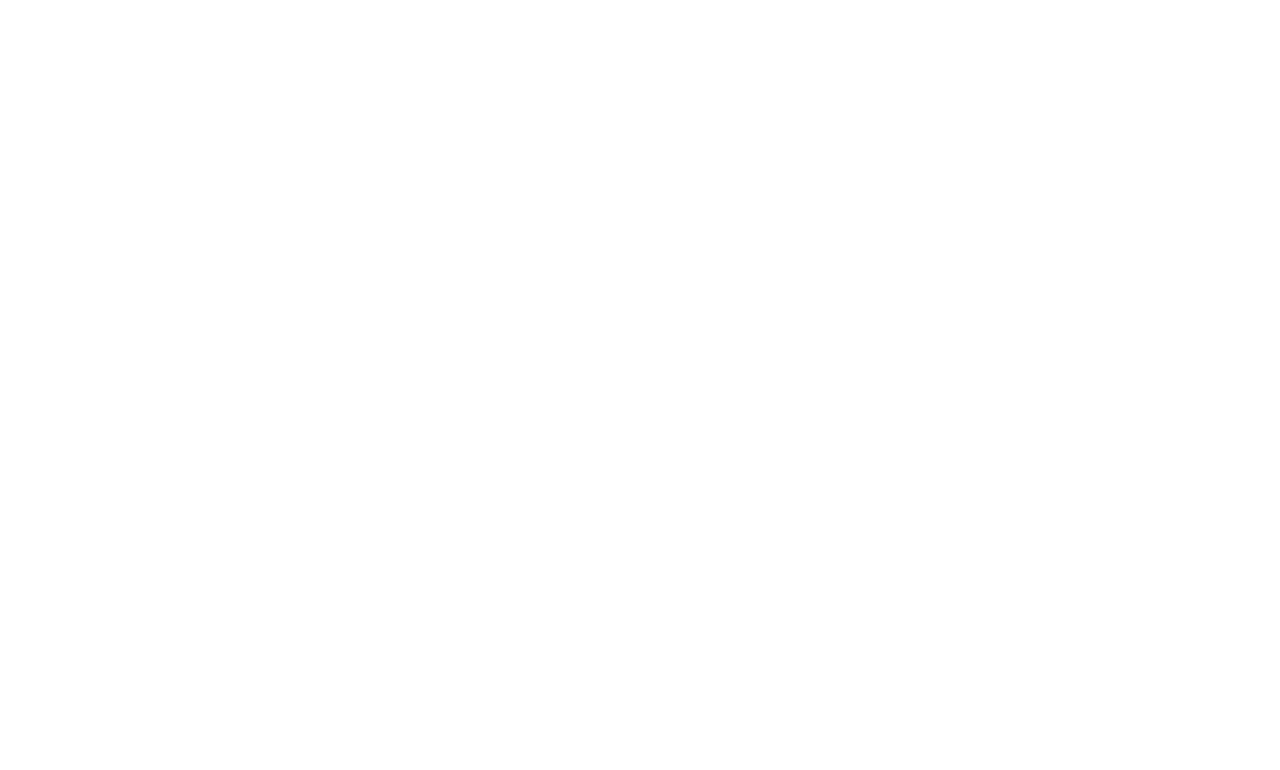
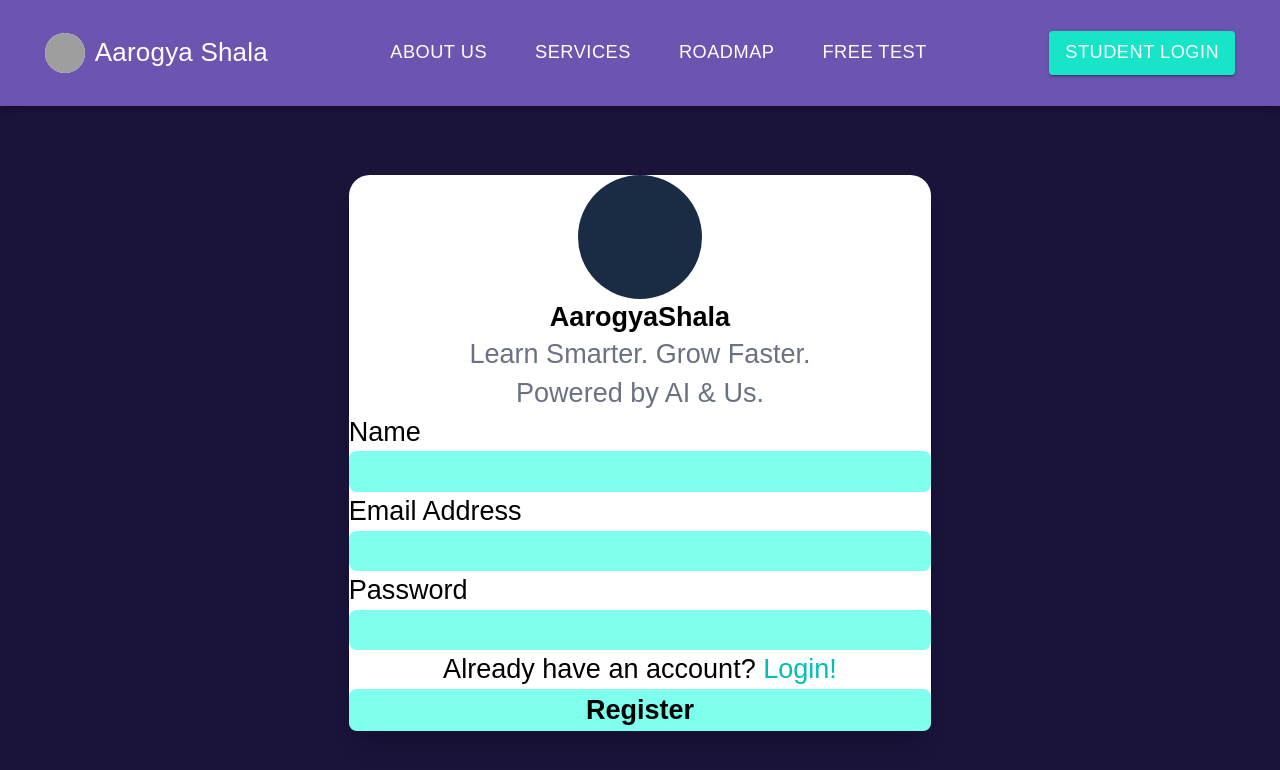
Before and after one commit to riya-rjha/Hack-SkillShala, a React (Vite) app in the folder client/: page /signup in a window 1280 px wide. Before the commit this address had no page. Shown: the top 770 px of the page. Built offline with nearby package versions, Linux system fonts and the light colour scheme; grey boxes are pictures that could not be loaded.

Commit message:
Added Roadmap & Auth UI

```diff
--- a/client/package.json
+++ b/client/package.json
@@ -18,11 +18,12 @@
     "@react-three/drei": "^10.0.6",
     "@react-three/fiber": "^9.1.2",
     "@tailwindcss/vite": "^4.1.4",
+    "axios": "^1.9.0",
     "framer-motion": "^12.7.4",
     "monaco-editor": "^0.52.2",
     "react": "^19.0.0",
     "react-dom": "^19.0.0",
-    "react-router-dom": "^7.5.2",
+    "react-router-dom": "^7.5.3",
     "tailwindcss": "^4.1.4",
     "three": "^0.175.0"
   },
--- a/client/src/App.jsx
+++ b/client/src/App.jsx
@@ -7,6 +7,8 @@ import MainContent from "./components/MainContent.jsx";
 import Footer from "./components/Footer.jsx";
 import Roadmap from "./components/Roadmap.jsx";
 import CodeEditor from "./components/CodeEditor.jsx";
+import LoginPage from "./pages/Login.jsx";
+import SignupPage from "./pages/SignupPage.jsx";
 
 const App = () => {
   return (
@@ -26,6 +28,8 @@ const App = () => {
         }
       />
       <Route path="/test" element={<CodeEditor />} />
+      <Route path="/login" element={<LoginPage />} />
+      <Route path="/signup" element={<SignupPage />} />
     </Routes>
   );
 };
--- a/client/src/components/Navbar.jsx
+++ b/client/src/components/Navbar.jsx
@@ -15,9 +15,9 @@ import {
 } from "@mui/material";
 import MenuIcon from "@mui/icons-material/Menu";
 import "./Navbar.css";
+import {Link} from "react-router-dom";
 
 const Navbar = () => {
-
   const [drawerOpen, setDrawerOpen] = useState(false);
   const theme = useTheme();
   const isMobile = useMediaQuery(theme.breakpoints.down("md"));
@@ -54,9 +54,11 @@ const Navbar = () => {
           {/* Right - Login & Hamburger Menu */}
           <Box className="login-box">
             {!isMobile ? (
+              <Link to='/login'>
               <Button variant="contained" className="login-button">
                 Student Login
               </Button>
+              </Link>
             ) : (
               <IconButton
                 edge="end"
--- a/client/src/components/Roadmap.css
+++ b/client/src/components/Roadmap.css
@@ -1,4 +1,4 @@
-.roadmap{
+.roadmap-container{
   background-color:#17153A;
   color:#fff;
   align-items: center;
@@ -7,7 +7,32 @@
   width: 100%;
   overflow-x: auto;
 }
-.roadmap h1 u{
+.description{
+  display: flex;
+  flex-direction: column;
+  text-align: center;
+  align-items: center;
+  margin:0 auto;
+  width: 80%;
+}
+.roadmap-container h1 u{
   font-size: 2rem;
-  margin-bottom: 1rem;
 }
+.description-text{
+  margin: 1rem !important;
+}
+.description-text span{
+  color: #18E4C7;
+  font-weight: bold;
+}
+.description-image-container{
+  overflow: hidden;
+  display: flex;
+  justify-content: center;
+  align-items: center;
+  margin: 2rem 0;
+}
+.description-image-container img{
+  height: 30rem;
+  width: 100%;
+}
--- a/client/src/components/Roadmap.jsx
+++ b/client/src/components/Roadmap.jsx
@@ -1,8 +1,10 @@
-import React from 'react'
+import React from "react";
+import { Box, Typography, Button } from "@mui/material";
 import { useRef } from "react";
 import { motion } from "framer-motion";
 import RoadmapStep from "./RoadmapStep";
 import "./Roadmap.css";
+import DescriptionImage from "../assets/description-img-1.jpg"; // your existing CSS for the roadmap
 import Image1 from "../assets/roadmap-img-1.png"; // your existing CSS for the roadmap
 import Image2 from "../assets/roadmap-img-2.png"; // your existing CSS for the roadmap
 import Image3 from "../assets/roadmap-img-3.png"; // your existing CSS for the roadmap
@@ -39,6 +41,7 @@ const Roadmap = () => {
   );
 
   return (
+    <div className="roadmap-container">
       <div className="roadmap">
         <h1>
           <u>THE GROWTH ROADMAP</u>
@@ -46,9 +49,9 @@ const Roadmap = () => {
         <svg
           width="100%"
           height="auto"
-        viewBox="0 0 1500 1400"
+          viewBox="0 0 1500 1000"
           preserveAspectRatio="xMidYMid meet"
-        style={{ display: "block"}}
+          style={{ display: "block" }}
         >
           <motion.path
             ref={pathRef}
@@ -89,7 +92,7 @@ const Roadmap = () => {
                   width: "100%",
                   padding: "4px",
                   background: "#18E4C7",
-                border:"5px solid #fff",
+                  border: "5px solid #fff",
                   borderRadius: "8px",
                 }}
               >
@@ -127,6 +130,37 @@ const Roadmap = () => {
           ))}
         </svg>
       </div>
+
+      <div className="description">
+        <h1>
+          <u>Demotivated & Unemployed?</u>
+        </h1>
+        <Box className="description-image-container">
+          <img
+            src={DescriptionImage} alt="Description Image"
+          />
+        </Box>
+        <Box>
+          <Typography variant="body1" className="description-text">
+            Feeling stuck or unsure of your next step? We’ve got exactly what
+            you need, tailored to your situation — No fees, no payments,
+            absolutely <span>FREE!</span> Take a Skill based test today & know
+            where you stand. And if required,
+            <span> We & Ai are there to assist you!!</span>
+          </Typography>
+          <Button
+            variant="contained"
+            sx={{
+              backgroundColor: "#18E4C7",
+              color: "black",
+              fontWeight: "800",
+            }}
+          >
+            FREE Skill Assessment
+          </Button>
+        </Box>
+      </div>
+    </div>
   );
 };
 
--- a/client/src/pages/Login.jsx
+++ b/client/src/pages/Login.jsx
@@ -0,0 +1,81 @@
+import React, { useState } from "react";
+import { useNavigate } from "react-router-dom";
+import axios from "axios";
+import Navbar from "../components/Navbar";
+
+const LoginPage = () => {
+  const navigate = useNavigate();
+  const [email, setEmail] = useState("");
+  const [password, setPassword] = useState("");
+
+  const handleLogin = async (e) => {
+    e.preventDefault();
+    try {
+      const response = await axios.post("http://localhost:8080/user/login", {
+        email,
+        password,
+      });
+      localStorage.setItem("token", response.data.token);
+      navigate("/");
+    } catch (e) {
+      alert("Service Down");
+      console.log(e);
+    }
+  };
+
+  return (
+    <div className="min-h-screen bg-[#1A1440] flex flex-col font-['Montserrat_Alternates']">
+      {/* Navbar */}
+      <Navbar />
+
+      {/* Login Card */}
+      <div className="flex-grow flex items-center justify-center px-4">
+        <div className="bg-white rounded-xl shadow-lg p-8 w-full max-w-md text-center">
+          <div className="w-24 h-24 mx-auto bg-[#1A2B4C] rounded-full mb-4"></div>
+          <h2 className="text-2xl font-bold mb-1">AarogyaShala</h2>
+          <p className="text-gray-600 mb-6 text-sm">
+            Learn Smarter. Grow Faster. Powered by AI & Us.
+          </p>
+
+          <form className="space-y-4 text-left" onSubmit={handleLogin}>
+            <div>
+              <label className="block text-sm font-medium mb-1">
+                Email Address
+              </label>
+              <input
+                type="email"
+                onChange={(e) => setEmail(e.target.value)}
+                className="w-full p-3 rounded-md bg-[#7fffee] text-black placeholder-gray-700 focus:outline-none"
+              />
+            </div>
+            <div>
+              <label className="block text-sm font-medium mb-1">Password</label>
+              <input
+                type="password"
+                onChange={(e) => setPassword(e.target.value)}
+                className="w-full p-3 rounded-md bg-[#7fffee] text-black placeholder-gray-700 focus:outline-none"
+              />
+            </div>
+            <p className="text-sm">
+              Don’t have an account?{" "}
+              <span
+                onClick={() => navigate("/signup")}
+                className="text-teal-500 font-semibold cursor-pointer hover:underline"
+              >
+                Register!
+              </span>
+            </p>
+            <button
+              type="submit"
+              className="w-full bg-[#7fffee] text-black font-bold py-3 rounded-md hover:bg-teal-200 transition"
+            >
+              Login
+            </button>
+          </form>
+        </div>
+      </div>
+    </div>
+  );
+};
+
+export default LoginPage;
--- /dev/null
+++ b/client/src/pages/SignupPage.jsx
@@ -0,0 +1,102 @@
+import React, { useState } from "react";
+import Navbar from "../components/Navbar";
+import { useNavigate } from "react-router-dom";
+import axios from "axios";
+
+const RegisterPage = () => {
+  const navigate = useNavigate();
+
+  const [name, setName] = useState("");
+  const [password, setPassword] = useState("");
+  const [email, setEmail] = useState("");
+
+  const handleSubmit = async (e) => {
+    e.preventDefault();
+    try {
+      console.log(name, email, password);
+      const response = await axios.post("http://localhost:8080/user/signup", {
+        name,
+        email,
+        password,
+      });
+      console.log(response);
+      localStorage.setItem("token", response.data.token);
+      navigate("/");
+    } catch (e) {
+      alert("Service Down");
+      console.log(e);
+    }
+  };
+  return (
+    <div className="h-screen bg-[#1a133a] text-white flex flex-col font-['Montserrat_Alternates']">
+      {/* Navbar */}
+      <Navbar />
+
+      {/* Registration Form - flex-grow area */}
+      <div className="flex-1 flex items-center justify-center px-4">
+        <div className="bg-white text-black w-full max-w-md rounded-2xl shadow-xl p-8">
+          <div className="flex flex-col items-center mb-6">
+            <div className="w-24 h-24 rounded-full bg-[#1a2b44] mb-4" />
+            <h2 className="text-2xl font-bold">AarogyaShala</h2>
+            <p className="text-center text-gray-500 text-sm mt-1">
+              Learn Smarter. Grow Faster. <br /> Powered by AI & Us.
+            </p>
+          </div>
+
+          <form className="space-y-5">
+            <div>
+              <label className="block text-sm font-medium mb-1">Name</label>
+              <input
+                onChange={(e) => {
+                  setName(e.target.value);
+                }}
+                type="text"
+                className="w-full p-3 bg-[#7fffee] text-black rounded-md focus:outline-none focus:ring-2 focus:ring-[#00e5d0]"
+              />
+            </div>
+            <div>
+              <label className="block text-sm font-medium mb-1">
+                Email Address
+              </label>
+              <input
+                onChange={(e) => {
+                  setEmail(e.target.value);
+                }}
+                type="email"
+                className="w-full p-3 bg-[#7fffee] text-black rounded-md focus:outline-none focus:ring-2 focus:ring-[#00e5d0]"
+              />
+            </div>
+            <div>
+              <label className="block text-sm font-medium mb-1">Password</label>
+              <input
+                onChange={(e) => setPassword(e.target.value)}
+                type="password"
+                className="w-full p-3 bg-[#7fffee] text-black rounded-md focus:outline-none focus:ring-2 focus:ring-[#00e5d0]"
+              />
+            </div>
+
+            <p className="text-sm text-center">
+              Already have an account?{" "}
+              <span
+                className="text-[#00bfb3] font-medium cursor-pointer hover:underline"
+                onClick={() => navigate("/login")}
+              >
+                Login!
+              </span>
+            </p>
+
+            <button
+              onClick={handleSubmit}
+              type="submit"
+              className="w-full p-3 bg-[#7fffee] text-black font-bold text-lg rounded-md hover:bg-[#5fffe0] transition"
+            >
+              Register
+            </button>
+          </form>
+        </div>
+      </div>
+    </div>
+  );
+};
+
+export default RegisterPage;
```
Also changed, not shown: client/src/assets/description-img-1.jpg (added), 1 other file (tests, documents, lock files or other folders). Lines whose indentation alone changed are shown as unchanged.
